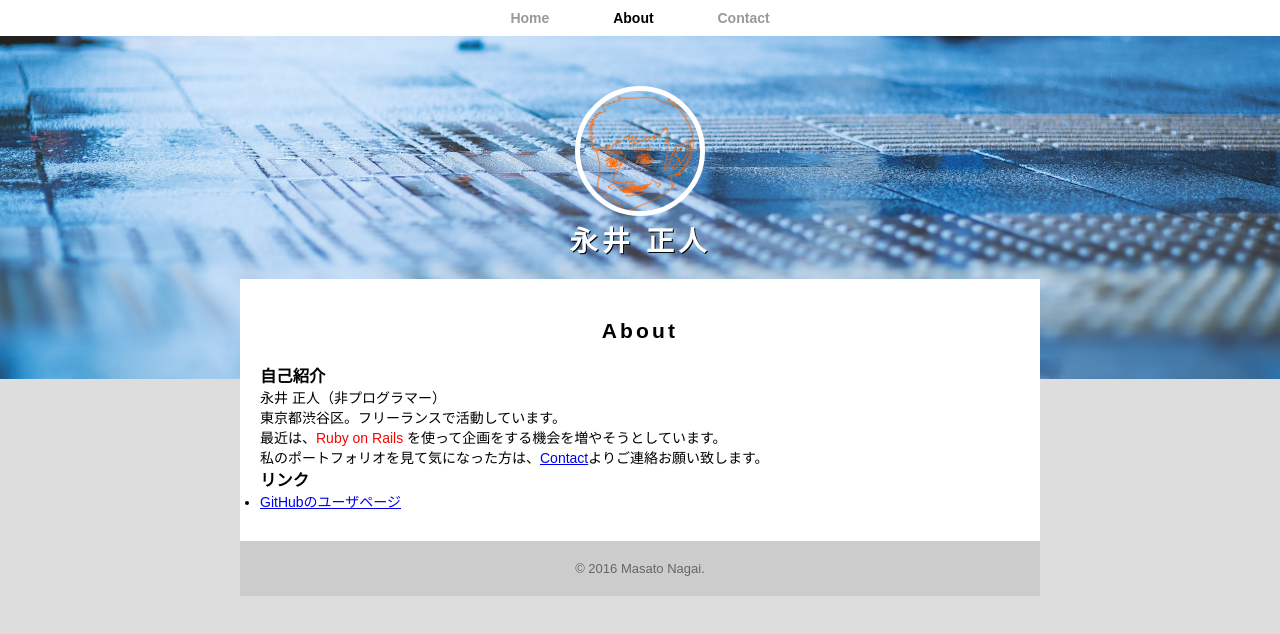
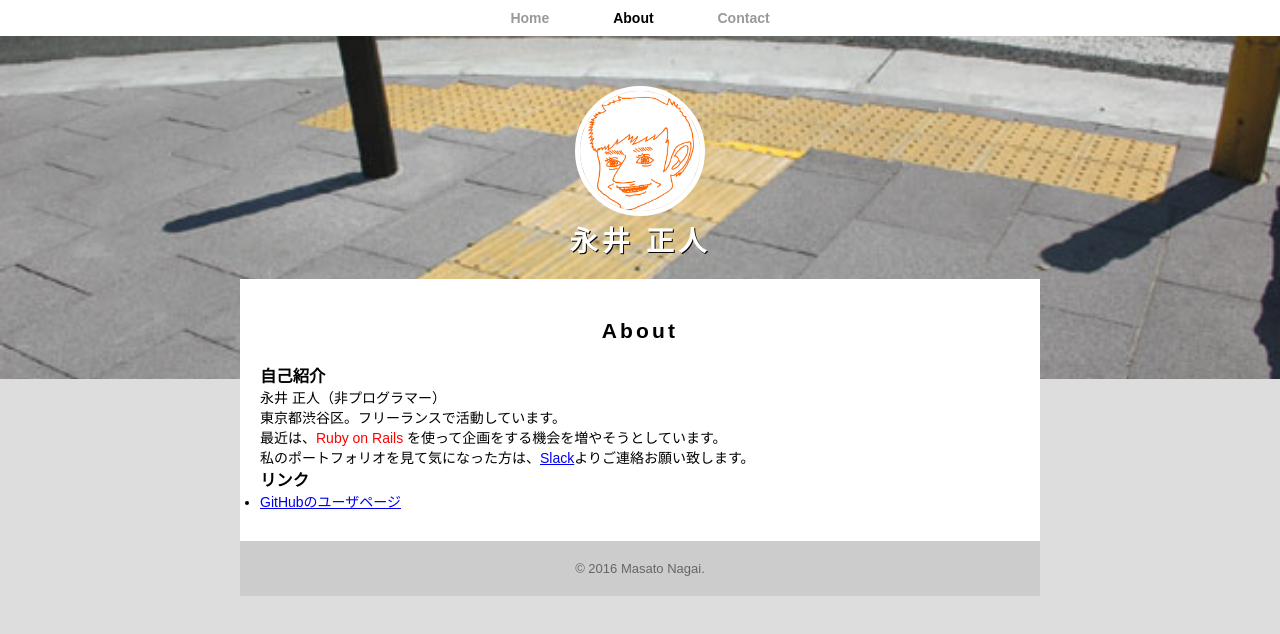
Before and after one commit to sutemn/sutemn.github.io, a plain HTML site: page about.html in a window 1280 px wide. Drawn offline with Linux system fonts and the light colour scheme.

Commit message:
4th commit

```diff
--- a/about.css
+++ b/about.css
@@ -14,7 +14,7 @@ span.red {
 }
 
 header {
-  background-image: url("bg.jpg");
+  background-image: url("bg_mn.jpg");
   background-position: center center;
   background-size: cover;
   background-repeat: no-repeat;
--- a/about.html
+++ b/about.html
@@ -11,11 +11,11 @@
         <ul>
           <li><a href="index.html">Home</a></li>
           <li><a href="about.html" class="selected">About</a></li>
-          <li><a href="contact.html">Contact</a></li>
+          <li><a href="https://techacademy-webapp.slack.com/messages/@masato.nagai/">Contact</a></li>
         </ul>
       </nav>
       <div id="logo">
-        <img src="profile.png" alt="">
+        <img src="profile_mn.jpg" alt="">
         <h1>永井 正人</h1>
       </div>
     </header>
@@ -26,7 +26,7 @@
         <p>永井 正人（非プログラマー）</p>
         <p>東京都渋谷区。フリーランスで活動しています。</p>
         <p>最近は、<span class="red">Ruby on Rails</span> を使って企画をする機会を増やそうとしています。</p>
-        <p>私のポートフォリオを見て気になった方は、<a href="contact.html">Contact</a>よりご連絡お願い致します。</p>
+        <p>私のポートフォリオを見て気になった方は、<a href="https://techacademy-webapp.slack.com/messages/@masato.nagai/">Slack</a>よりご連絡お願い致します。</p>
         <h3>リンク</h3>
         <ul>
           <li><a href="https://github.com/sutemn" target="_blank">GitHubのユーザページ</a></li>
```
Also changed, not shown: bg_mn.jpg (added), profile_mn.jpg (added).
